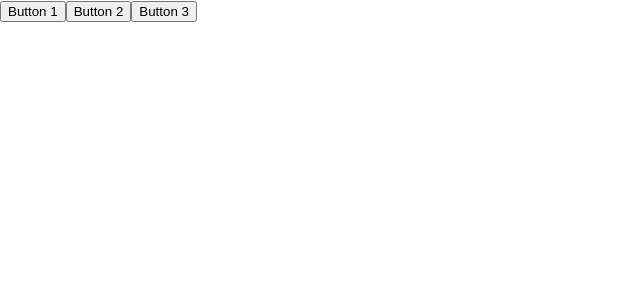
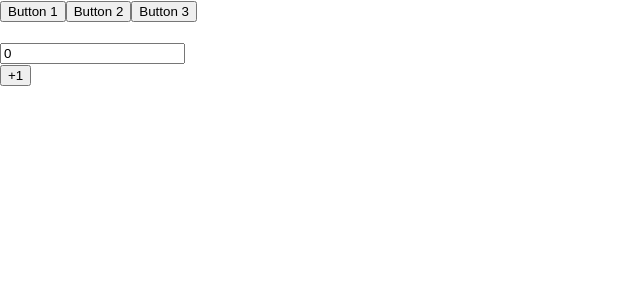
Before and after one commit to JHarry444/LBG-React-Demo, a React (Create React App) app: page / in a window 1280 px wide. Shown: the top 300 px of the page, without its empty margins (0-640 px from the left). Built offline with nearby package versions, Linux system fonts and the light colour scheme.

Commit message:
state example

```diff
--- a/src/App.js
+++ b/src/App.js
@@ -1,3 +1,4 @@
+import Counter from './components/state/Counter';
 import MyButton from './components/state/MyButton';
 import QuickExercise from './components/state/QuickEx';
 import KingSolution from './components/static_data/KingSolution';
@@ -10,6 +11,8 @@ function App() {
   return (
     <div>
       <QuickExercise />
+      <br/>
+      <Counter/>
     </div>
   );
 }
--- /dev/null
+++ b/src/components/state/Counter.jsx
@@ -0,0 +1,22 @@
+// remember to import the useState function
+import { useState } from "react";
+
+function Counter() {
+
+    // react tracks this value for us
+    // count GETS the value from react
+    // setCount SETS the value
+    // but it is NOT stored here
+    let [count, setCount] = useState(0);
+    // shortcut: usf
+
+    console.log("Count:", count);
+
+    return (<div>
+        <input type="number" readOnly value={count} />
+        <br />
+        <button onClick={() => setCount(count + 1)}>+1</button>
+    </div>);
+}
+
+export default Counter;
```
